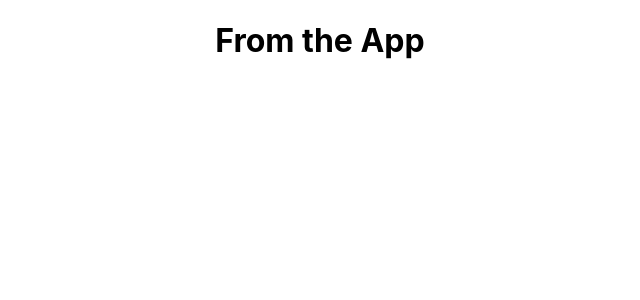
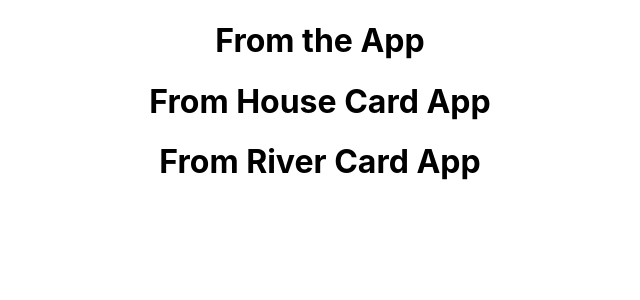
Before and after one commit to RvN-R/Zener, a React (Create React App) app in the folder zener-app/: page / in a window 1280 px wide. Shown: the top 300 px of the page, without its empty margins (320-960 px from the left). Built offline with nearby package versions, Linux system fonts and the light colour scheme.

Commit message:
HouseCard and RiverCard apps created

```diff
--- a/zener-app/src/App.js
+++ b/zener-app/src/App.js
@@ -1,12 +1,15 @@
 import logo from './logo.svg';
 import './App.css';
-
+import HouseCard from './HouseCard';
+import RiverCard from './RiverCard';
 
 
 function App() {
   return (
     <div className="App">
       <h1>From the App</h1>
+      <HouseCard/>
+      <RiverCard/>
     </div>
   );
 }
--- /dev/null
+++ b/zener-app/src/HouseCard.js
@@ -0,0 +1,11 @@
+import React from "react"
+
+function HouseCard(){
+    return(
+        <div>
+            <h1> From House Card App</h1>
+        </div>
+    );
+}
+
+export default HouseCard;
--- /dev/null
+++ b/zener-app/src/RiverCard.js
@@ -0,0 +1,11 @@
+import React from "react"
+
+function RiverCard(){
+    return(
+        <div>
+            <h1> From River Card App</h1>
+        </div>
+    );
+}
+
+export default RiverCard;
```
